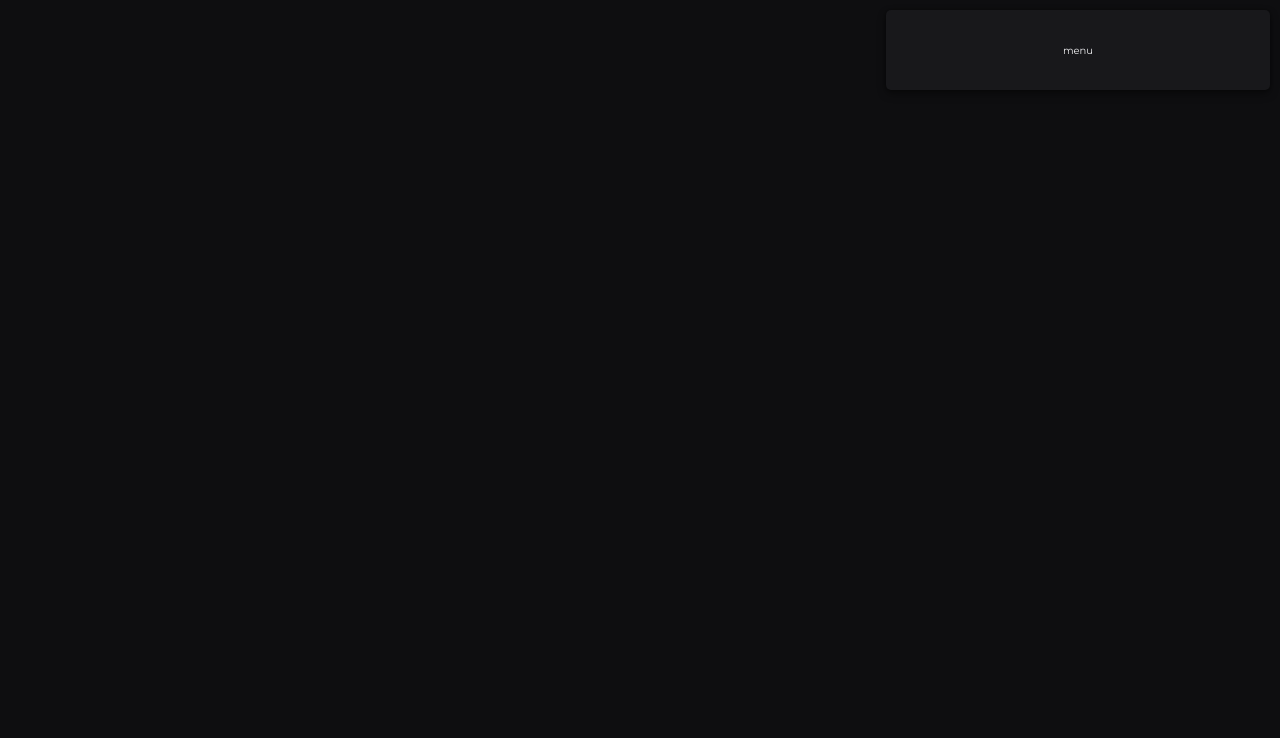
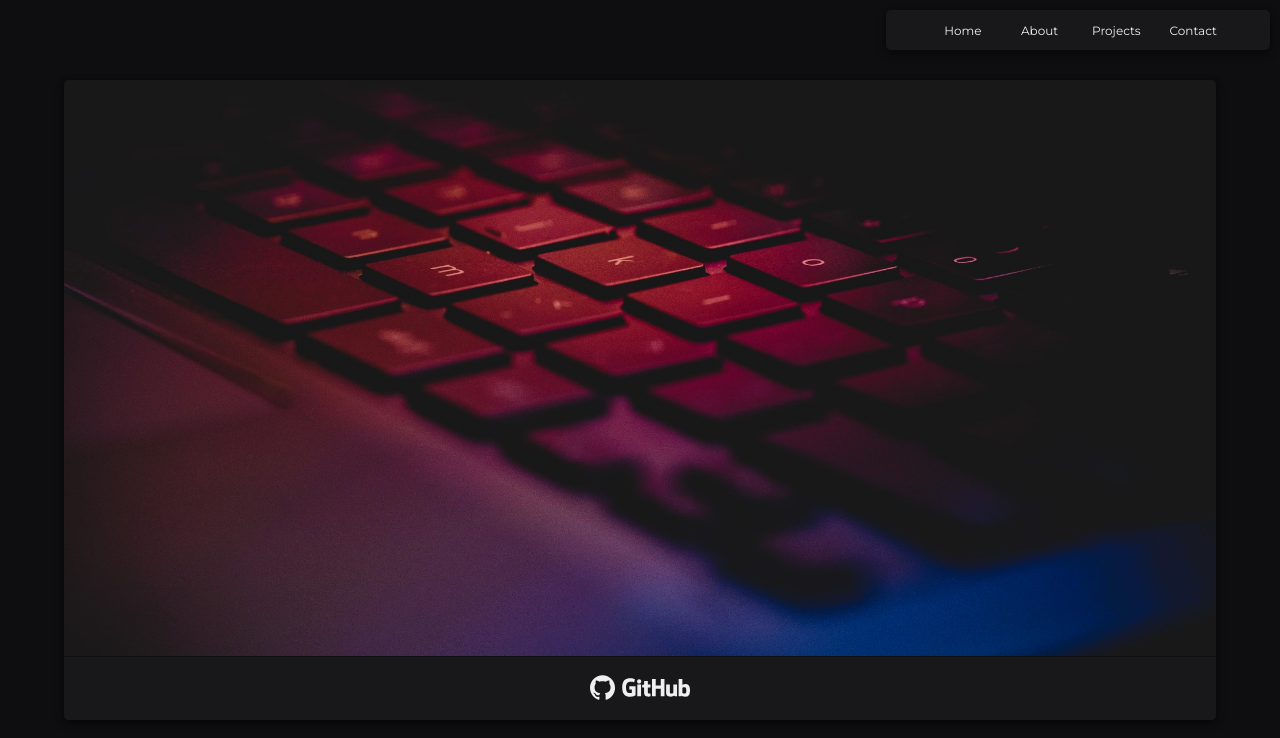
Before and after one commit to EnterZero/portfolio, a plain HTML site: page index.html in a window 1280 px wide. Drawn offline with Linux system fonts and the light colour scheme.

Commit message:
v0.0.0.4

```diff
--- a/index.html
+++ b/index.html
@@ -13,10 +13,47 @@
   <header>
     <nav>
       <ul>
-        <li>menu</li>
+        <li><button>Home</button></li>
+        <li><button>About</button></li>
+        <li><button>Projects</button></li>
+        <li><button>Contact</button></li>
       </ul>
     </nav>
   </header>
+  <main>
+    <section class="home">
+      <div class="logo"></div>
+      <div class="github">
+        <a href="https://github.com/EnterZero" target="_blank">
+          <svg xmlns="http://www.w3.org/2000/svg" viewBox="0 0 367.4 90" width="100" height="25" fill="#efeff1">
+            <path d="M46.1,0C20.6,0,0,20.6,0,46.1c0,20.4,13.2,37.7,31.5,43.8c2.3,0.4,3.2-1,3.2-2.2c0-1.1-0.1-4.7-0.1-8.6
+          c-11.6,2.1-14.6-2.8-15.5-5.4c-0.5-1.3-2.8-5.4-4.7-6.5c-1.6-0.9-3.9-3-0.1-3.1c3.6-0.1,6.2,3.3,7.1,4.7c4.2,7,10.8,5,13.4,3.8
+          c0.4-3,1.6-5,2.9-6.2c-10.3-1.2-21-5.1-21-22.8c0-5,1.8-9.2,4.7-12.4c-0.5-1.2-2.1-5.9,0.5-12.2c0,0,3.9-1.2,12.7,4.7
+          c3.7-1,7.6-1.6,11.5-1.6c3.9,0,7.8,0.5,11.5,1.6c8.8-6,12.7-4.7,12.7-4.7c2.5,6.3,0.9,11.1,0.5,12.2c2.9,3.2,4.7,7.3,4.7,12.4
+          c0,17.7-10.8,21.6-21.1,22.8c1.7,1.4,3.1,4.2,3.1,8.5c0,6.2-0.1,11.1-0.1,12.7c0,1.2,0.9,2.7,3.2,2.2c18.2-6.1,31.4-23.4,31.4-43.8
+          C92.3,20.6,71.6,0,46.1,0z" />
+            <path d="M221.6,67.1h-0.1C221.6,67.1,221.6,67.1,221.6,67.1L221.6,67.1L221.6,67.1z M221.6,67.1
+          c-0.5,0-1.8,0.3-3.2,0.3c-4.4,0-5.9-2-5.9-4.6V45.3h8.9c0.5,0,0.9-0.4,0.9-1.1v-9.5c0-0.5-0.4-0.9-0.9-0.9h-8.9V22.1
+          c0-0.4-0.3-0.7-0.8-0.7h-12c-0.5,0-0.8,0.3-0.8,0.7v12.1c0,0-6.1,1.5-6.5,1.6c-0.4,0.1-0.7,0.5-0.7,0.9v7.6c0,0.6,0.4,1.1,0.9,1.1
+          h6.2v18.3c0,13.6,9.5,15,16,15c3,0,6.5-0.9,7.1-1.2c0.3-0.1,0.5-0.5,0.5-0.9v-8.4C222.5,67.6,222.1,67.2,221.6,67.1z M353.8,54.9
+          c0-10.1-4.1-11.4-8.4-11c-3.3,0.2-6,1.9-6,1.9v19.6c0,0,2.7,1.9,6.8,2C352,67.6,353.8,65.5,353.8,54.9z M367.4,54
+          c0,19.1-6.2,24.6-17,24.6c-9.1,0-14.1-4.6-14.1-4.6s-0.2,2.6-0.5,2.9c-0.2,0.3-0.4,0.4-0.8,0.4h-8.3c-0.6,0-1.1-0.4-1.1-0.9l0.1-62
+          c0-0.5,0.4-0.9,0.9-0.9h11.9c0.5,0,0.9,0.4,0.9,0.9l-0.1,20.9c0,0,4.6-3,11.3-3h0.1C357.5,32.3,367.4,34.8,367.4,54z M318.7,33.8
+          H307c-0.6,0-0.9,0.4-0.9,1.1v30.3c0,0-3.1,2.2-7.3,2.2c-4.2,0-5.4-1.9-5.4-6.1V34.8c0-0.5-0.4-0.9-0.9-0.9h-11.9
+          c-0.5,0-0.9,0.4-0.9,0.9v28.5c0,12.3,6.9,15.3,16.3,15.3c7.8,0,14.1-4.3,14.1-4.3s0.3,2.2,0.4,2.5c0.1,0.3,0.5,0.5,0.9,0.5h7.5
+          c0.6,0,0.9-0.4,0.9-0.9l0.1-41.7C319.8,34.3,319.3,33.8,318.7,33.8z M186.5,33.8h-11.9c-0.5,0-0.9,0.5-0.9,1.1v40.9
+          c0,1.1,0.7,1.5,1.7,1.5h10.7c1.1,0,1.4-0.5,1.4-1.5V34.7C187.5,34.2,187,33.8,186.5,33.8z M180.7,14.9c-4.3,0-7.7,3.4-7.7,7.7
+          s3.4,7.7,7.7,7.7c4.2,0,7.6-3.4,7.6-7.7S184.9,14.9,180.7,14.9z M272.7,13.5h-11.8c-0.5,0-0.9,0.4-0.9,0.9v22.8h-18.5V14.5
+          c0-0.5-0.4-0.9-0.9-0.9h-11.9c-0.5,0-0.9,0.4-0.9,0.9v62c0,0.5,0.5,0.9,0.9,0.9h11.9c0.5,0,0.9-0.4,0.9-0.9V49.9h18.5l-0.1,26.5
+          c0,0.5,0.4,0.9,0.9,0.9h11.9c0.5,0,0.9-0.4,0.9-0.9v-62C273.6,14,273.2,13.5,272.7,13.5z M167.4,41v32c0,0.2-0.1,0.6-0.3,0.7
+          c0,0-7,5-18.5,5c-13.9,0-30.3-4.4-30.3-33c0-28.7,14.4-34.6,28.4-34.5c12.2,0,17.1,2.7,17.8,3.2c0.2,0.3,0.3,0.5,0.3,0.8l-2.3,9.9
+          c0,0.5-0.5,1.1-1.1,0.9c-2-0.6-5-1.8-12.1-1.8c-8.2,0-17,2.3-17,20.8s8.4,20.6,14.4,20.6c5.1,0,7-0.6,7-0.6V52.2h-8.2
+          c-0.6,0-1.1-0.4-1.1-0.9V41c0-0.5,0.4-0.9,1.1-0.9h20.9C167,40,167.4,40.5,167.4,41z" />
+          </svg>
+        </a>
+      </div>
+    </section>
+  </main>
 </body>
 
 </html>
--- a/style.css
+++ b/style.css
@@ -1,6 +1,6 @@
 @import url('https://fonts.googleapis.com/css2?family=Montserrat:wght@100..900&display=swap');
 
-/* font 10 14 16 20 24 30 38 48 */
+/* font 10 12 14 16 20 24 30 38 48 */
 /* space 5 10 15 20 30 40 */
 
 :root {
@@ -27,7 +27,7 @@ body {
 
 header {
   width: 30vw;
-  height: 10vh;
+  height: 5vh;
   position: fixed;
   top: 1rem;
   right: 1rem;
@@ -50,5 +50,72 @@ ul {
 }
 
 li {
+  width: 20%;
+  display: flex;
+  justify-content: center;
+  align-items: center;
   list-style: none;
 }
+
+button {
+  position: relative;
+  overflow: hidden;
+  background: none;
+  border: none;
+  font-family: "Montserrat", sans-serif;
+  font-size: 1.2rem;
+  color: var(--white);
+}
+
+button::after {
+  content: "";
+  position: absolute;
+  bottom: 0;
+  left: 0;
+  width: 100%;
+  height: 0.1rem;
+  background-color: var(--white);
+  transform: scaleX(0);
+  transform-origin: center;
+  transition: transform 0.3s ease-in-out;
+}
+
+button:hover::after {
+  transform: scaleX(1);
+}
+
+main {
+  width: 100vw;
+  height: 100vh;
+  display: flex;
+  justify-content: center;
+  align-items: center;
+}
+
+section {
+  width: 90%;
+  height: 80%;
+  background-color: var(--grey-dark);
+  border-radius: 0.5rem;
+  box-shadow: var(--shadow);
+}
+
+.logo {
+  width: 100%;
+  height: 90%;
+  background: url('./media/background.jpg') center/cover no-repeat;
+  border-top-left-radius: 0.5rem;
+  border-top-right-radius: 0.5rem;
+}
+
+.github {
+  width: 100%;
+  height: 10%;
+  background-color: var(--grey-dark);
+  border-top: 0.1rem solid var(--black);
+  border-bottom-left-radius: 0.5rem;
+  border-bottom-right-radius: 0.5rem;
+  display: flex;
+  justify-content: center;
+  align-items: center;
+}
```
Also changed, not shown: media/background.jpg (added), media/github.svg (added), 1 other file.
